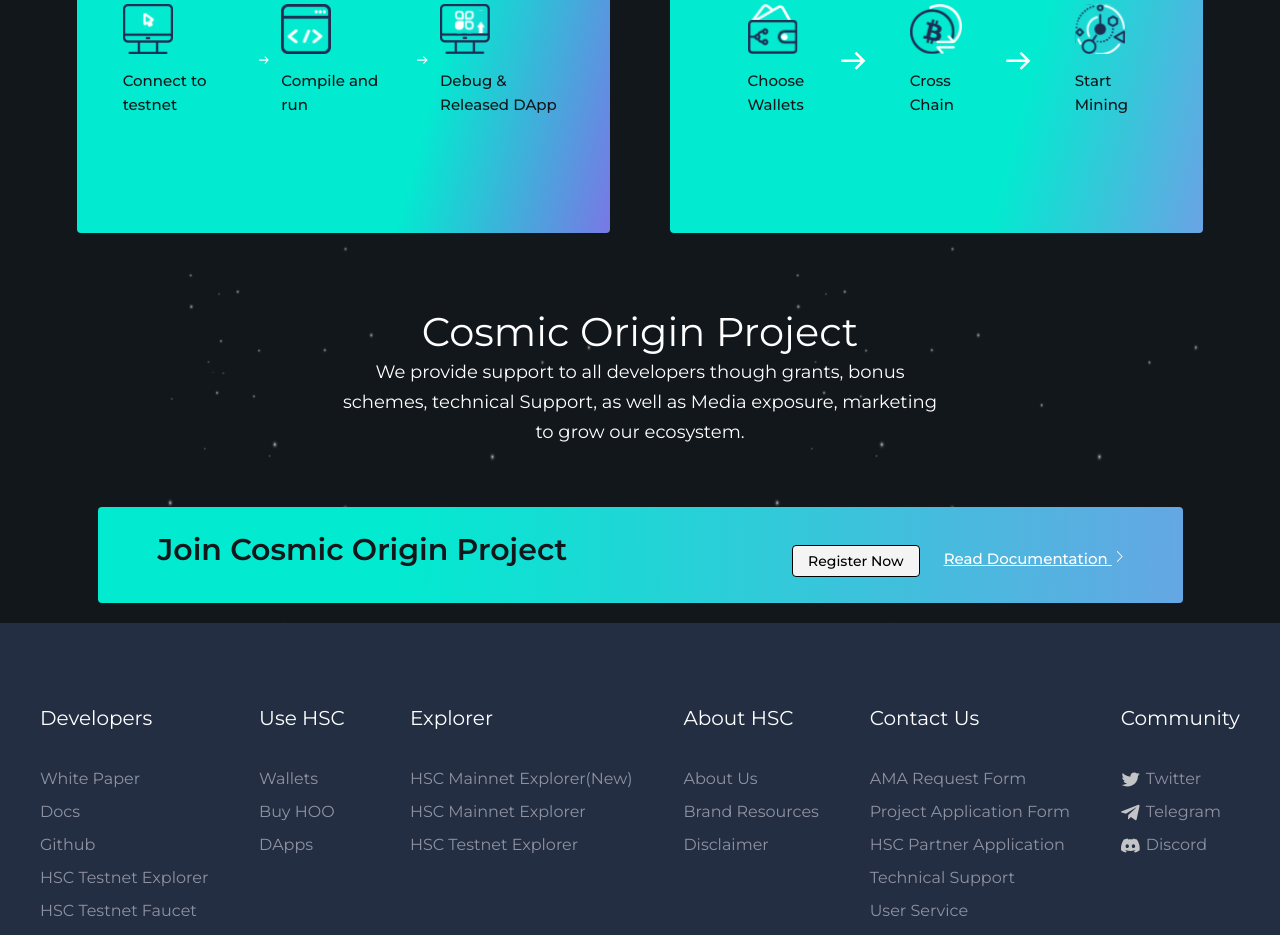
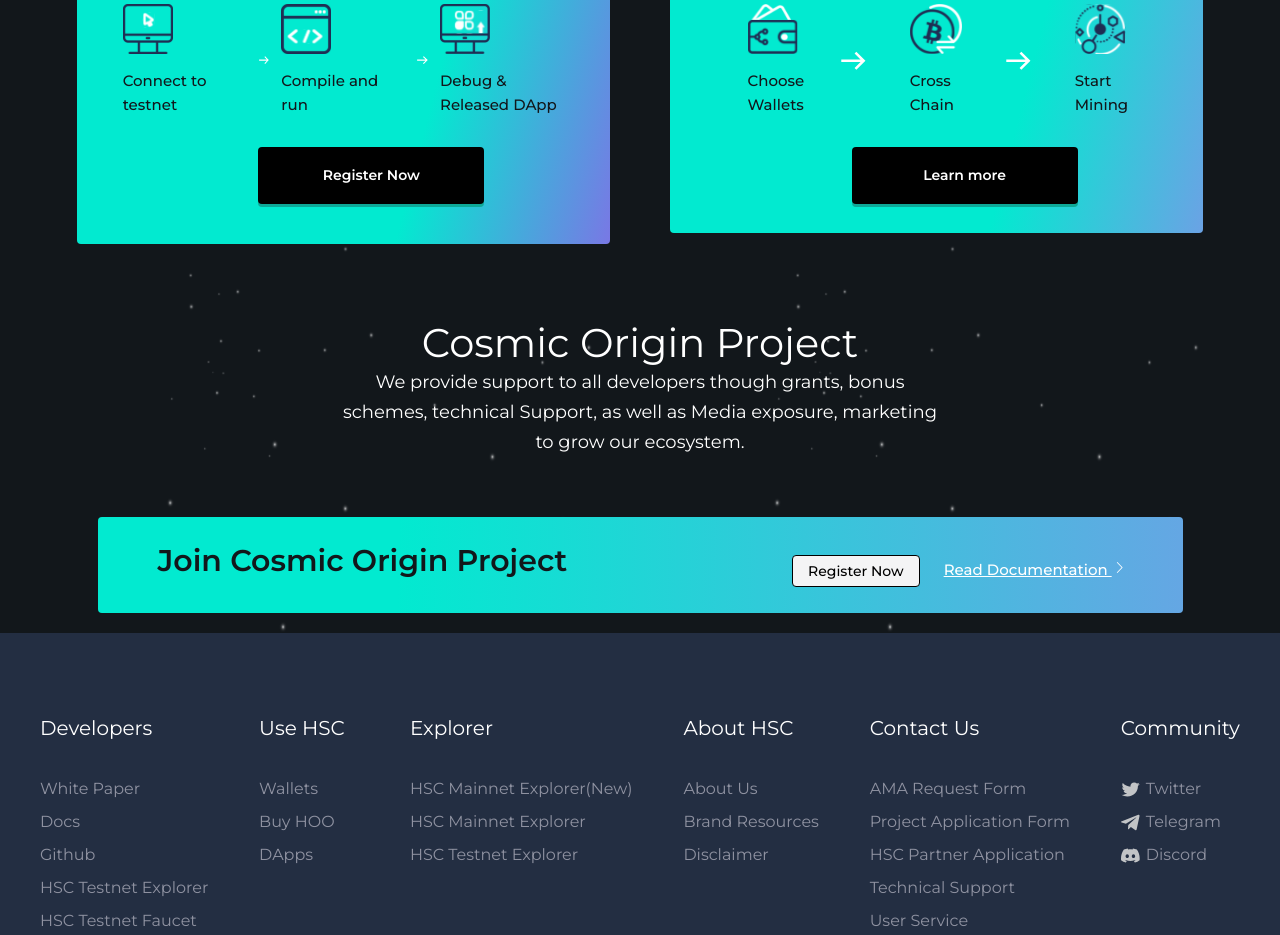
Before and after one commit to rizwanzaheer/hsc-revamp, a Vue app: page / in a window 1280 px wide. Shown: the part 1820-2755 px from the top of the page. Built offline with nearby package versions, Linux system fonts and the light colour scheme.

Commit message:
add the buttons in stages sections optimize the code etc

```diff
--- a/src/pages/home/index.vue
+++ b/src/pages/home/index.vue
@@ -241,7 +241,7 @@
             <!-- developer/user section start -->
             <!-- <div class="section-2"> -->
             <!-- <div class="container"> -->
-            <el-row :gutter="40" justify="center">
+            <el-row :gutter="40" justify="center" class>
                 <!-- <el-col :span="12" class="s-title bg-gradient-to-r from-[#559BC8] to-[#2BE5C3]">
                     <span v-html="$t('home.block2.title')"></span>
                 </el-col>-->
@@ -293,6 +293,27 @@
                             </a>
                         </div>
                     </div>
+                    <el-row justify="center" class="mt-5">
+                        <!-- <el-col :span="24">
+                            <p
+                                class="text-[16px] leading-[30px] font-[500] text-white text-center"
+                            >Start visualising your journey and apply grant</p>
+                        </el-col>-->
+                        <el-col :span="10" :offset="1">
+                            <CustomButton
+                                class="bg-black text-white hover:bg-[#8FFDFF] hover:text-black mt-3 mr-[30px] justify:center w-[226px] h-[57px]"
+                                title="Register Now"
+                                target="_blank"
+                                href="https://hoo.com"
+                            />
+                            <!-- <CustomButton
+                                class="bg-black text-white hover:bg-[#8FFDFF] hover:text-black mt-3 mr-[30px] justify:center w-[226px] h-[57px]"
+                                title="White Paper"
+                                target="_blank"
+                                href="https://hoo.com"
+                            />-->
+                        </el-col>
+                    </el-row>
                 </el-col>
                 <el-col
                     :md="10"
@@ -341,6 +362,21 @@
                             </a>
                         </div>
                     </div>
+                    <el-row justify="center" class="mt-5">
+                        <!-- <el-col :span="24">
+                            <p
+                                class="text-[16px] leading-[30px] font-[500] text-white text-center"
+                            >Start visualising your journey and apply grant</p>
+                        </el-col>-->
+                        <el-col :span="10" :offset="1">
+                            <CustomButton
+                                class="bg-black text-white hover:bg-[#8FFDFF] hover:text-black mt-3 mr-[30px] justify:center w-[226px] h-[57px]"
+                                title="Learn more"
+                                target="_blank"
+                                href="https://hoo.com"
+                            />
+                        </el-col>
+                    </el-row>
                 </el-col>
             </el-row>
             <!-- </div> -->
```
